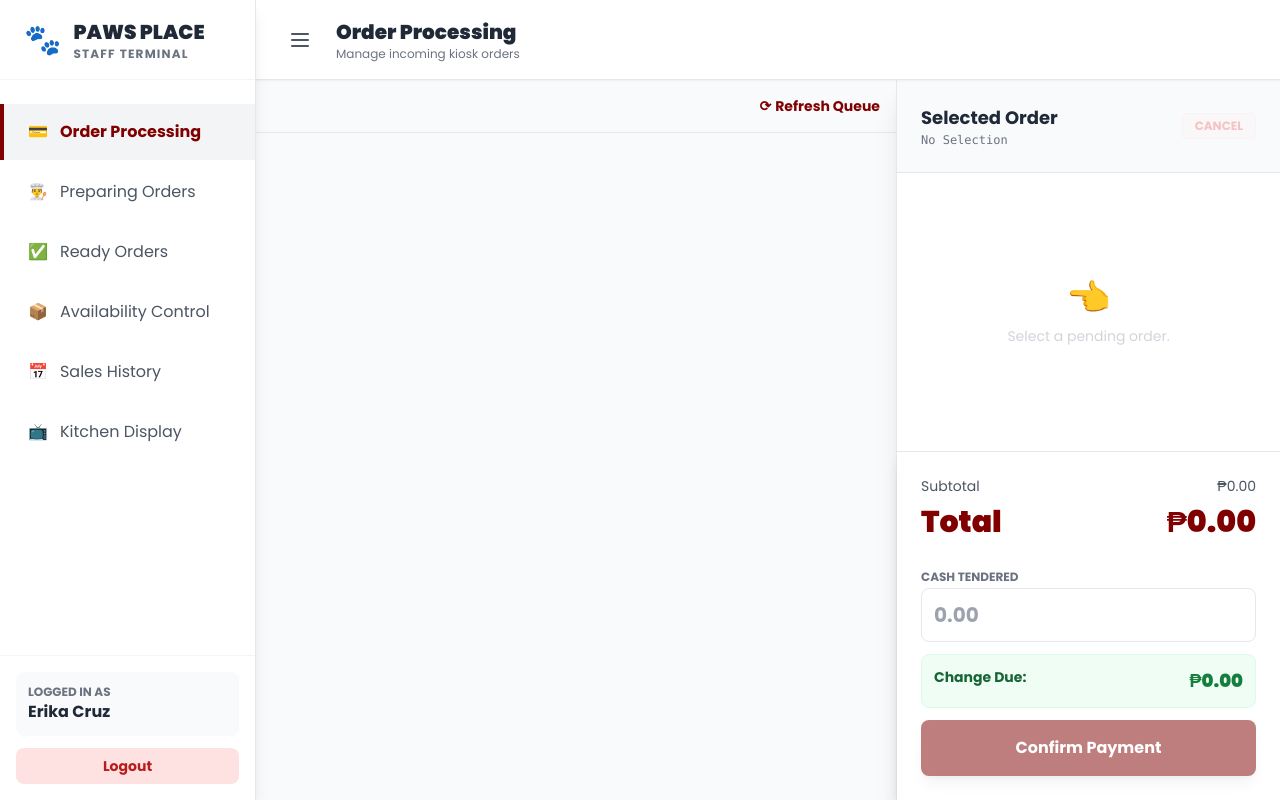
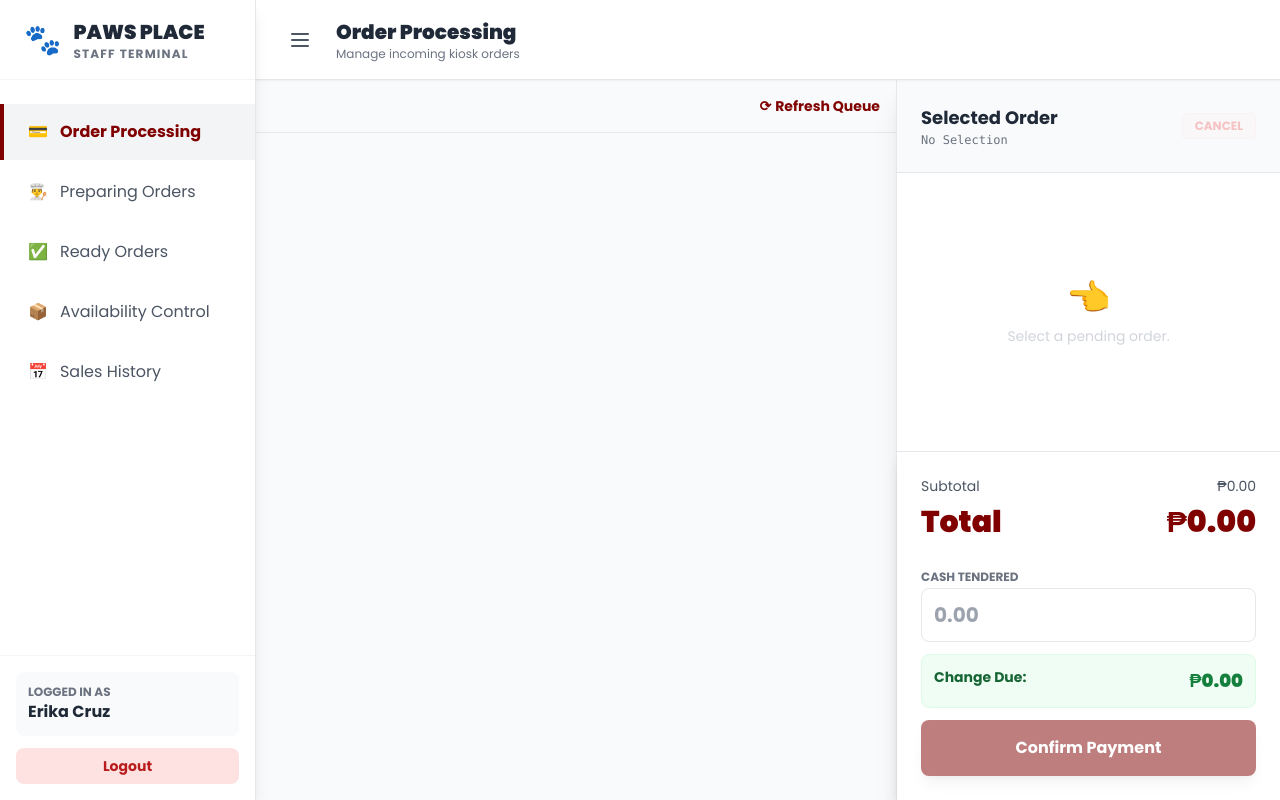
Before and after one commit to ejbantayanon-bit/paws_place_final, a PHP site: page /paws_place_final/3_index.php in a window 1280 px wide. Run offline with PHP 8.4, Linux system fonts and the light colour scheme; a user stored in the database is signed in; data that the repository does not hold is empty; some libraries are stand-ins or nearby versions.

Commit message:
Update 3_index.php

```diff
--- a/paw_place/client/3_index.php
+++ b/paw_place/client/3_index.php
@@ -49,9 +49,6 @@ if (!in_array($current_user_role, ['Admin','Cashier'])) {
                     <button onclick="switchView('history')" id="nav-history" class="sidebar-link w-full text-left px-6 py-4 flex items-center gap-3 text-gray-600">
                         <span>📅</span> Sales History
                     </button>
-                    <a href="4_preparing_serving.php" target="_blank" class="sidebar-link w-full text-left px-6 py-4 flex items-center gap-3 text-gray-600 hover:text-maroon">
-                        <span>📺</span> Kitchen Display
-                    </a>
                 </nav>
             </div>
 
```
